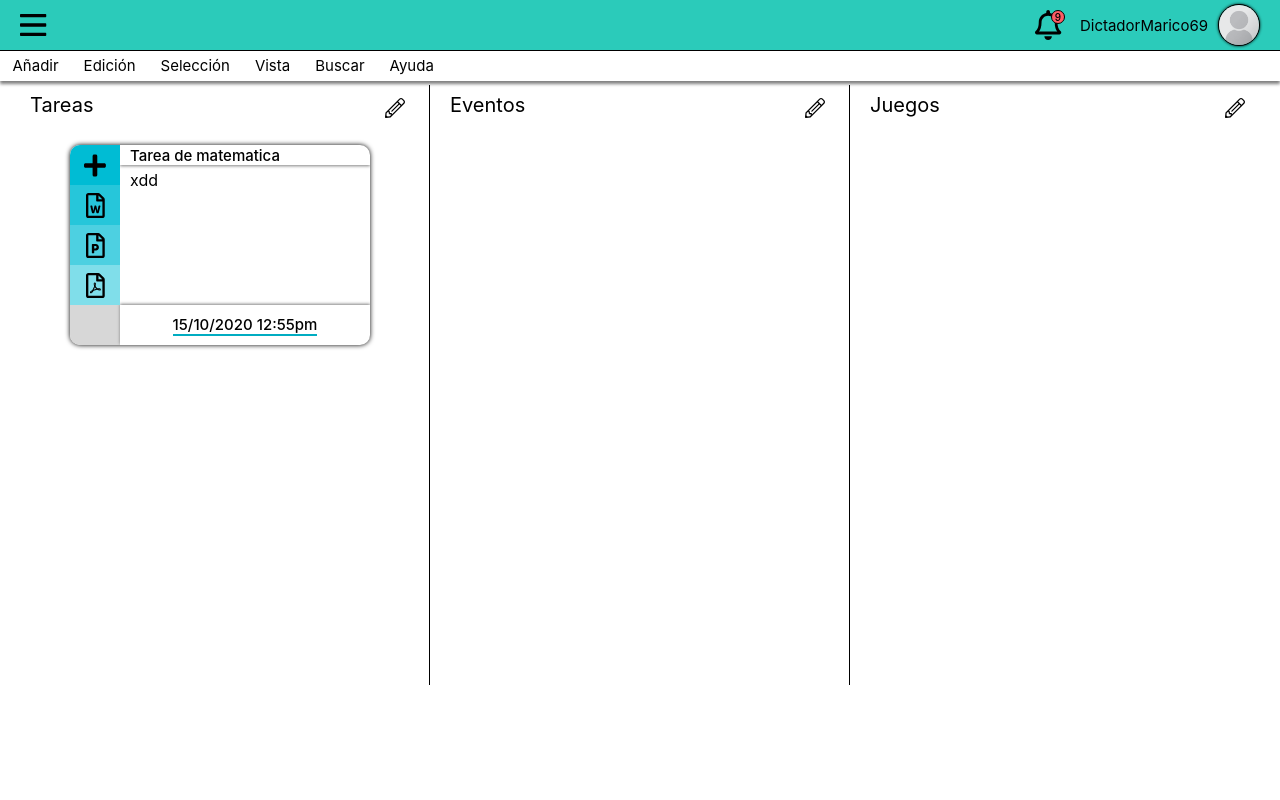
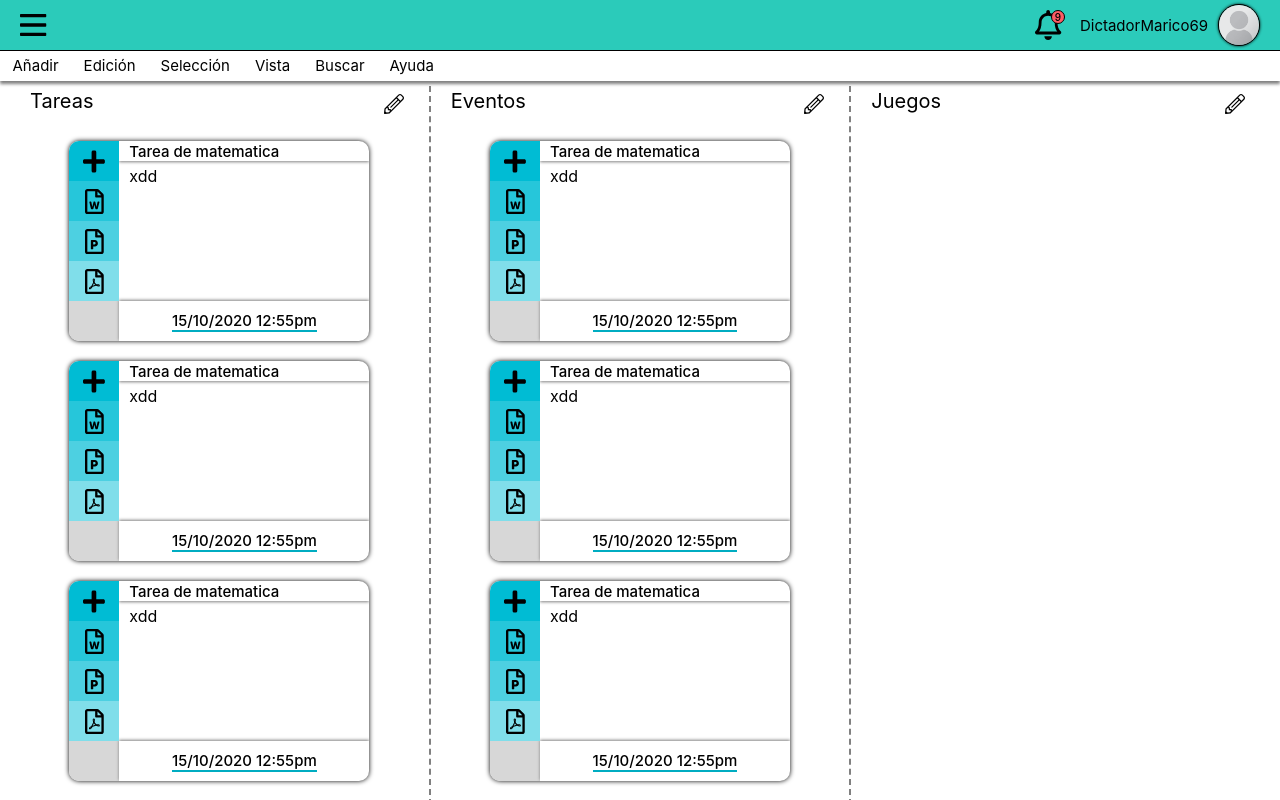
Before and after one commit to jeanmonse16/JJ-project, a React app: page / in a window 1280 px wide. Built offline with nearby package versions, Linux system fonts and the light colour scheme.

Commit message:
Puliendo Dashboard

```diff
--- a/src/pages/Dashboard.js
+++ b/src/pages/Dashboard.js
@@ -34,6 +34,9 @@ const Dashboard = () =>{
                 </label>
                 <label id="select-btn">Selección
                     <div className="options">
+                        <label>Seleccionar tarea</label>
+                        <label>Seleccionar columna</label>
+                        <hr />
                         <label>Todo</label>
                         <label>Deseleccionar</label>
                         <label>Volver a seleccionar</label>
@@ -81,14 +84,37 @@ const Dashboard = () =>{
                             date="15/10/2020 12:55pm"
                             description="xdd"
                         />
-                        <hr className="separation"/>
+                        <Card
+                            cardTitle="Tarea de matematica"
+                            date="15/10/2020 12:55pm"
+                            description="xdd"
+                        />
+                        <Card
+                            cardTitle="Tarea de matematica"
+                            date="15/10/2020 12:55pm"
+                            description="xdd"
+                        />
                     </div>
                     <div className="column-container">
                         <ColumnTitle
                             title="Eventos"
                             titleId="title-column-2"
                         />
-                        <hr className="separation"/>
+                        <Card
+                            cardTitle="Tarea de matematica"
+                            date="15/10/2020 12:55pm"
+                            description="xdd"
+                        />
+                        <Card
+                            cardTitle="Tarea de matematica"
+                            date="15/10/2020 12:55pm"
+                            description="xdd"
+                        />
+                        <Card
+                            cardTitle="Tarea de matematica"
+                            date="15/10/2020 12:55pm"
+                            description="xdd"
+                        />
                     </div>
                     <div className="column-container">
                         <ColumnTitle
--- a/src/styles/dashboard.css
+++ b/src/styles/dashboard.css
@@ -1,11 +1,13 @@
 .dashboard-container{
-    position: relative;
+    position: absolute;
     width: 100%;
     height: 100%;
+
+    /*FLEX*/
+    display: flex;
+    flex-direction: column;
 }
 .dashboard-container .dashboard-top-container{
-    position: fixed;
-    top: 0;
     width: 100%;
     height: 50px;
     border-bottom: solid 1px black;
@@ -14,12 +16,8 @@
 
     /*FLEX*/
     display: flex;
+    align-items: center;
     justify-content: space-between;
-}
-.dashboard-container .dashboard-top-container{
-    /*FLEX*/
-    display: flex;
-    align-items: center;
 }
 .dashboard-container .dashboard-top-container .hamburger-button{
     font-size: 30px;
@@ -256,8 +254,7 @@
     left: 10px;
 }
 .dashboard-container .principal-menu-container{
-    position: fixed;
-    top: 51px;
+    position: sticky;
     width: 100%;
     height: 30px;
     box-shadow: 0 3px 3px rgba(0, 0, 0, 0.5);
@@ -318,7 +315,7 @@
     font-size: 15px;
 }
 .dashboard-container .principal-menu-container label .options .search-task-container .search-task-icon:hover{
-    cursor: text;
+    cursor: pointer;
 }
 .dashboard-container .principal-menu-container label .options hr{
     margin-top: 5px;
@@ -555,11 +552,14 @@
     transform: scale(1);
 }
 .dashboard-container .task-container{
-    margin-top: 80px;
-    width: 100%;
+    overflow: hidden;
+
+    /*FLEX*/
+    flex: 1 1;
 }
 .dashboard-container .task-container .task-center{
     width: 1260px;
+    height: 100%;
     margin: auto;
     /*FLEX*/
     display: flex;
@@ -567,24 +567,33 @@
 .dashboard-container .task-container .task-center .column-container{
     position: relative;
     width: 420px;
+    height: 100%;
+    margin-top: 5px;
+    border-right: dashed 2px gray;
+    overflow: auto;
 
     /*FLEX*/
     flex: 1 1;
 }
-.dashboard-container .task-container .task-center .column-container .separation{
-    position: absolute;
-    right: 0;
-    top: 5px;
-    width: 1px;
-    height: 600px;
-    background-color: black;
-    border: none;
+.dashboard-container .task-container .task-center .column-container::-webkit-scrollbar{
+    width: 15px;
+}
+.dashboard-container .task-container .task-center .column-container::-webkit-scrollbar-thumb{
+    background-color: #2bcbba;
+    border-radius: 10px;
+    border: solid 5px white;
+    display: none;
+}
+.dashboard-container .task-container .task-center .column-container:hover::-webkit-scrollbar-thumb{
+    display: block;
+}
+.dashboard-container .task-container .task-center .column-container:last-child{
+    border-right: none;
 }
 .dashboard-container .task-container .task-center .column-container .column-title-cotainer{
     position: relative;
     width: 100%;
     height: 35px;
-    margin-top: 10px;
 
     /*FLEX*/
     display: flex;
@@ -612,7 +621,7 @@
     font-size: 20px;
 }
 .dashboard-container .task-container .task-center .column-container .column-title-cotainer .edit-title-icon:hover{
-    cursor: text;
+    cursor: pointer;
 }
 .dashboard-container .task-container .task-center .column-container .card-container{
     position: relative;
```
